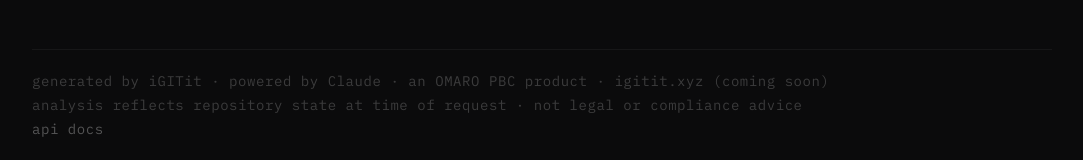
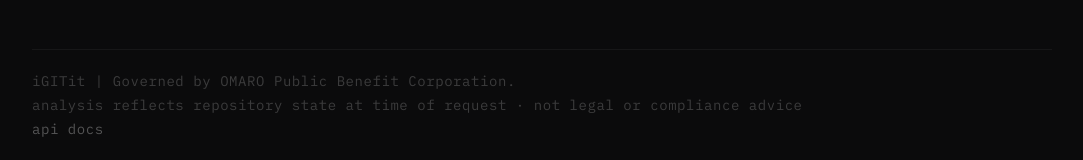
Before and after one commit to OMARO000/iGITIT-PUB, a Next.js app: page / in a window 1280 px wide. Shown: the part 387-547 px from the top of the page, without its empty margins (98-1181 px from the left). Built offline with nearby package versions, Linux system fonts and the light colour scheme.

Commit message:
footer: iGITit | Governed by OMARO Public Benefit Corporation.

```diff
--- a/app/page.tsx
+++ b/app/page.tsx
@@ -1196,7 +1196,7 @@ export default function IGititPage() {
 
       {/* FOOTER */}
       <div style={{ marginTop: "60px", paddingTop: "20px", borderTop: "1px solid rgba(255,255,255,0.05)", fontSize: "14px", color: "rgba(255,255,255,0.2)", lineHeight: 1.7, letterSpacing: "0.04em" }}>
-        <div>generated by iGITit · powered by Claude · an OMARO PBC product · igitit.xyz (coming soon)</div>
+        <div>iGITit | Governed by OMARO Public Benefit Corporation.</div>
         <div>analysis reflects repository state at time of request · not legal or compliance advice</div>
         <a href="/docs" style={{ color: "rgba(255,255,255,0.3)", textDecoration: "none" }}>api docs</a>
       </div>
```
